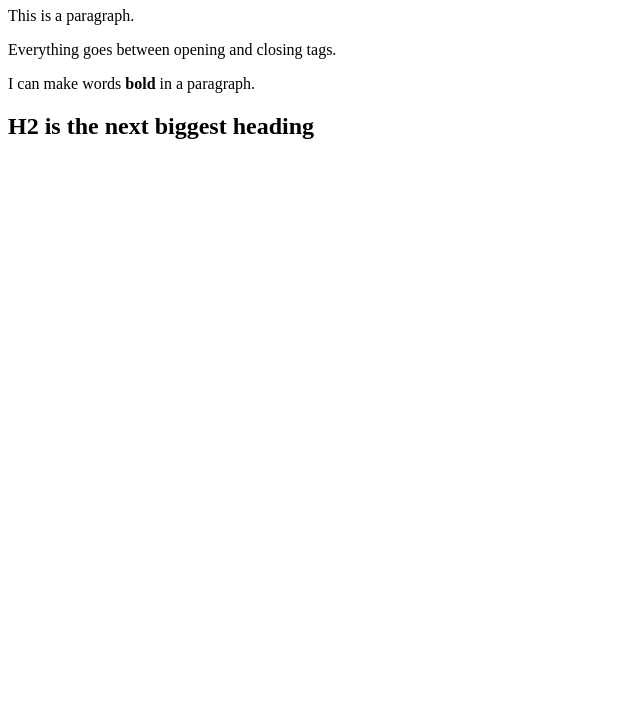
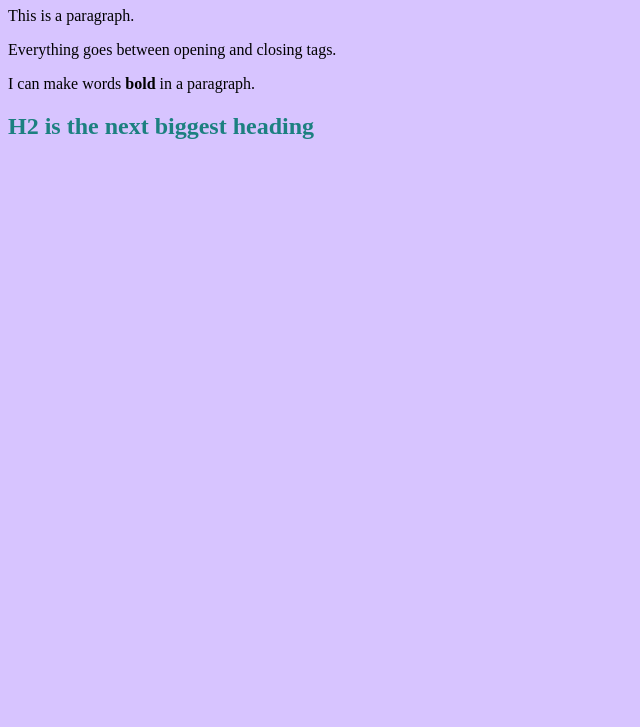
Before and after one commit to jennym7907/Itai-Jenny, a plain HTML site: page index.html in a window 1280 px wide. Shown: the part 73-800 px from the top of the page, without its empty margins (0-640 px from the left). Drawn offline with Linux system fonts and the light colour scheme.

Commit message:
Update index.html

```diff
--- a/index.html
+++ b/index.html
@@ -16,3 +16,15 @@
 
 </body>
 </html>
+
+<style>
+
+        h2 {
+            color: rgb(28, 128, 128);
+        }
+
+        body {
+            background-color: rgb(215, 196, 255);
+        }
+
+        </style>
```
